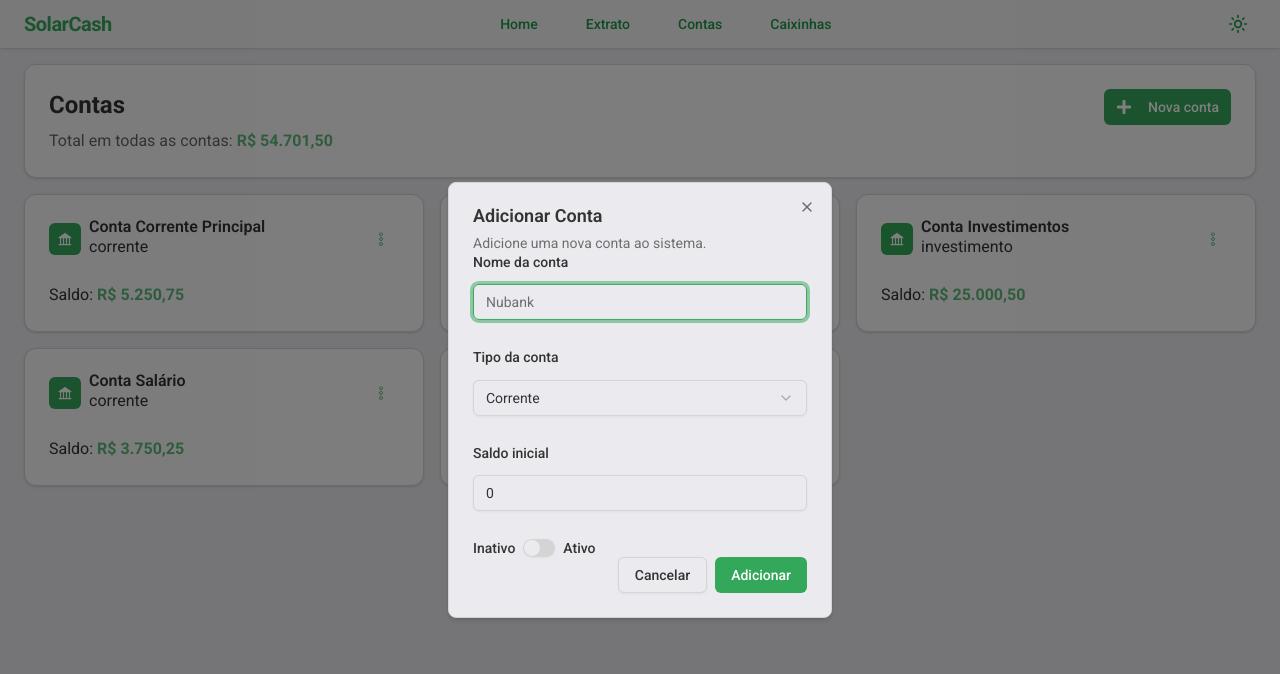
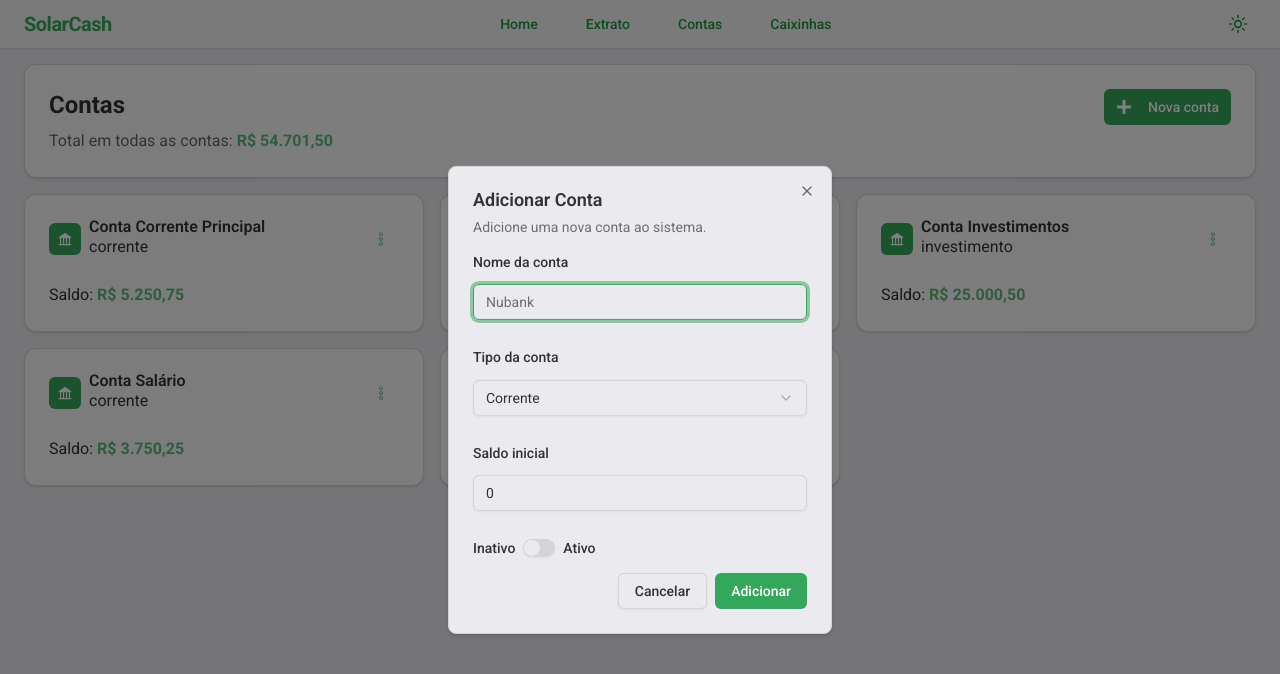
Before and after one commit to ThiagoSilsa/auxiliar-financeiro, a Next.js app: page /contas in a window 1280 px wide. Both pictures are taken after a click on the button "Nova conta". Shown: the top 674 px of the page. Built offline with nearby package versions, Linux system fonts and the light colour scheme.

Commit message:
feat(GenericModal): Adicionei padding para dar mais espacamento entre formField e botoes

```diff
--- a/src/components/created/generic-modal/generic-modal.jsx
+++ b/src/components/created/generic-modal/generic-modal.jsx
@@ -32,9 +32,7 @@ const GenericModal = ({
               <DialogDescription>{description}</DialogDescription>
             ) : null}
           </DialogHeader>
-
-          {formFields}
-
+          <div className="grid gap-4 py-4">{formFields}</div>
           <DialogFooter>
             <DialogClose asChild>
               <Button type="button" variant="outline">
```
